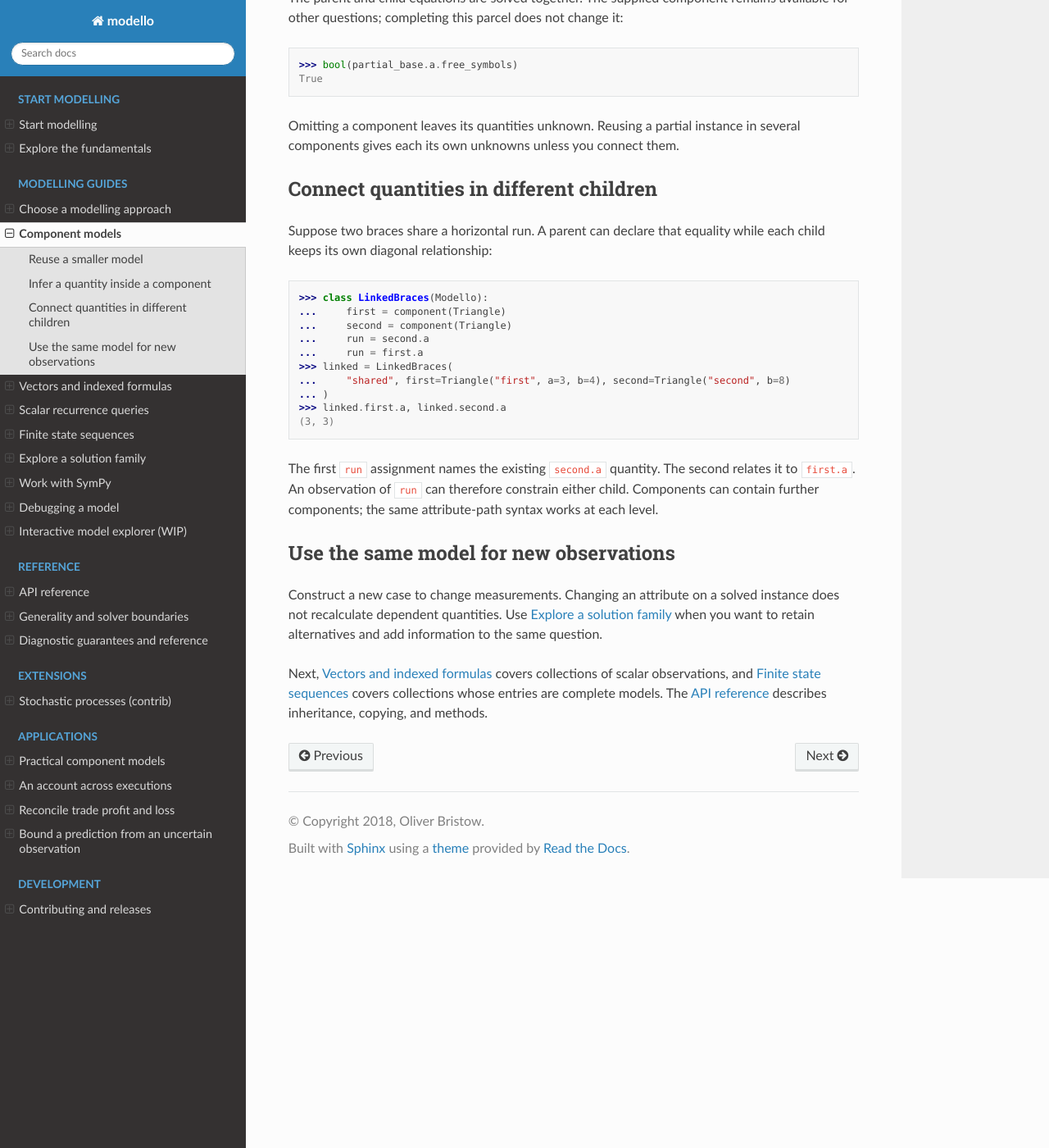
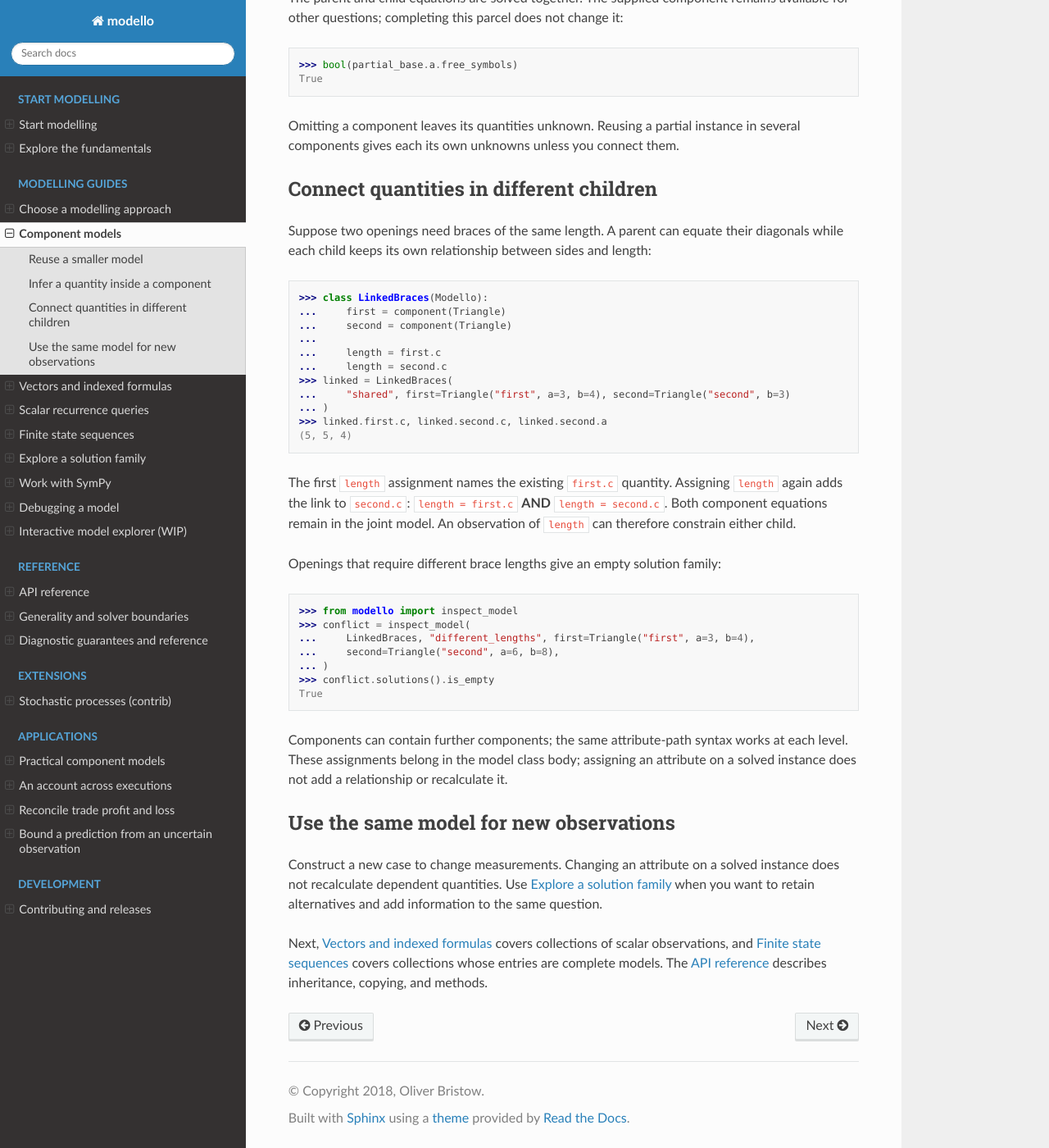
Before and after one commit to Code0x58/modello, a Sphinx documentation site: the page built from docs/nesting.rst, in a window 1280 px wide and 1400 px high, scrolled down 1009 px. Shown: the whole window at 82% size. Built offline with Sphinx 7.4.7 and the Read the Docs theme 3.1.0, drawn with Linux system fonts in a browser that asks for light colours.

Commit message:
Introduce shared component constraints in the opening guides

```diff
--- a/docs/api.rst
+++ b/docs/api.rst
@@ -10,6 +10,10 @@ API reference
    scalar values, finite vectors, and component instances as constructor keyword arguments.
    The model and its components are solved together; omitted inputs remain
    symbolic unless the supplied equations determine them.
+
+   Join child quantities by assigning a common scalar member to both component
+   paths. The links and both components' equations must hold together; see
+   :ref:`joining-components` for the repeated-assignment notation.
 
    ``name`` labels an instance's symbols. Separate constructions and separate
    components have independent unknowns, even when their names are the same.
--- a/docs/nesting.rst
+++ b/docs/nesting.rst
@@ -52,24 +52,40 @@ in several components gives each its own unknowns unless you connect them.
 Connect quantities in different children
 ----------------------------------------
 
-Suppose two braces share a horizontal run. A parent can declare that equality
-while each child keeps its own diagonal relationship:
+Suppose two openings need braces of the same length. A parent can equate their
+diagonals while each child keeps its own relationship between sides and length:
 
 >>> class LinkedBraces(Modello):
 ...     first = component(Triangle)
 ...     second = component(Triangle)
-...     run = second.a
-...     run = first.a
+...
+...     length = first.c
+...     length = second.c
 >>> linked = LinkedBraces(
-...     "shared", first=Triangle("first", a=3, b=4), second=Triangle("second", b=8)
+...     "shared", first=Triangle("first", a=3, b=4), second=Triangle("second", b=3)
 ... )
->>> linked.first.a, linked.second.a
-(3, 3)
+>>> linked.first.c, linked.second.c, linked.second.a
+(5, 5, 4)
 
-The first ``run`` assignment names the existing ``second.a`` quantity. The
-second relates it to ``first.a``. An observation of ``run`` can therefore
-constrain either child. Components can contain further components; the same
-attribute-path syntax works at each level.
+The first ``length`` assignment names the existing ``first.c`` quantity.
+Assigning ``length`` again adds the link to ``second.c``:
+``length = first.c`` **AND** ``length = second.c``. Both component equations
+remain in the joint model. An observation of ``length`` can therefore constrain
+either child.
+
+Openings that require different brace lengths give an empty solution family:
+
+>>> from modello import inspect_model
+>>> conflict = inspect_model(
+...     LinkedBraces, "different_lengths", first=Triangle("first", a=3, b=4),
+...     second=Triangle("second", a=6, b=8),
+... )
+>>> conflict.solutions().is_empty
+True
+
+Components can contain further components; the same attribute-path syntax works
+at each level. These assignments belong in the model class body; assigning an
+attribute on a solved instance does not add a relationship or recalculate it.
 
 Use the same model for new observations
 ---------------------------------------
```
Also changed, not shown: docs/getting-started.rst (+25 -2 lines), docs/modelling.rst (+13 -5 lines).
